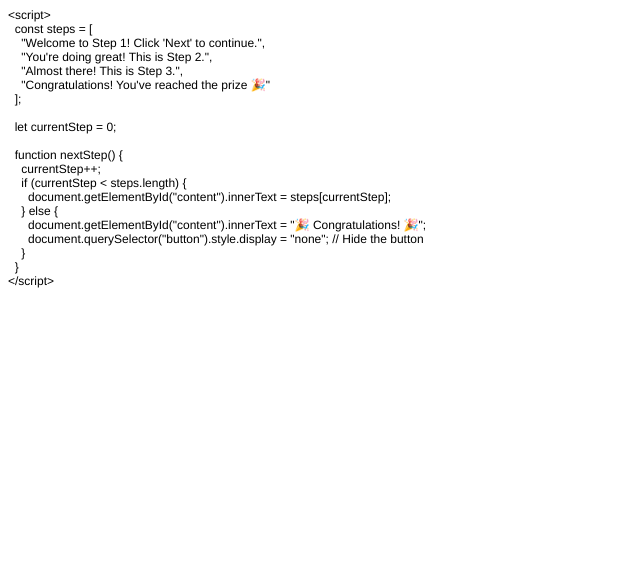
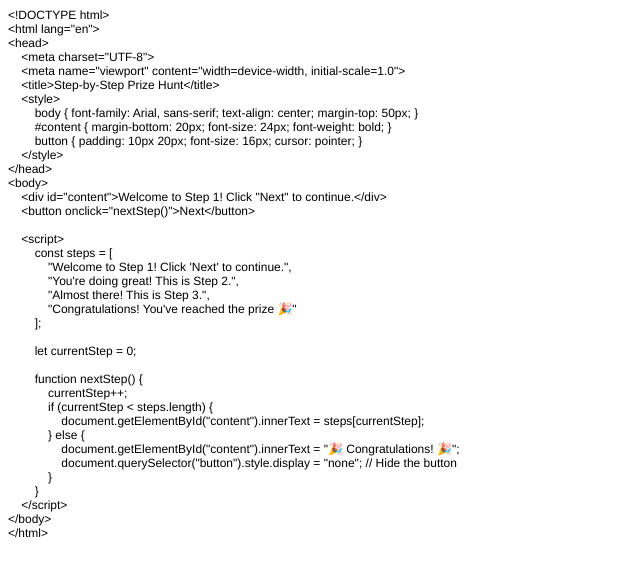
Before and after one commit to Christosy/Keishabecky, a plain HTML site: page index.html in a window 1280 px wide. Shown: the whole page, without its empty margins (0-640 px from the left). Drawn offline with Linux system fonts and the light colour scheme.

Commit message:
Add files via upload

```diff
--- a/index.html
+++ b/index.html
@@ -12,25 +12,43 @@
   </style>
 </head>
 <body>
-<p class="p1">&lt;script&gt;</p>
-<p class="p1"><span class="Apple-converted-space">  </span>const steps = [</p>
-<p class="p1"><span class="Apple-converted-space">    </span>"Welcome to Step 1! Click 'Next' to continue.",</p>
-<p class="p1"><span class="Apple-converted-space">    </span>"You're doing great! This is Step 2.",</p>
-<p class="p1"><span class="Apple-converted-space">    </span>"Almost there! This is Step 3.",</p>
-<p class="p1"><span class="Apple-converted-space">    </span>"Congratulations! You've reached the prize 🎉"</p>
-<p class="p1"><span class="Apple-converted-space">  </span>];</p>
+<p class="p1">&lt;!DOCTYPE html&gt;</p>
+<p class="p1">&lt;html lang="en"&gt;</p>
+<p class="p1">&lt;head&gt;</p>
+<p class="p1"><span class="Apple-converted-space">    </span>&lt;meta charset="UTF-8"&gt;</p>
+<p class="p1"><span class="Apple-converted-space">    </span>&lt;meta name="viewport" content="width=device-width, initial-scale=1.0"&gt;</p>
+<p class="p1"><span class="Apple-converted-space">    </span>&lt;title&gt;Step-by-Step Prize Hunt&lt;/title&gt;</p>
+<p class="p1"><span class="Apple-converted-space">    </span>&lt;style&gt;</p>
+<p class="p1"><span class="Apple-converted-space">        </span>body { font-family: Arial, sans-serif; text-align: center; margin-top: 50px; }</p>
+<p class="p1"><span class="Apple-converted-space">        </span>#content { margin-bottom: 20px; font-size: 24px; font-weight: bold; }</p>
+<p class="p1"><span class="Apple-converted-space">        </span>button { padding: 10px 20px; font-size: 16px; cursor: pointer; }</p>
+<p class="p1"><span class="Apple-converted-space">    </span>&lt;/style&gt;</p>
+<p class="p1">&lt;/head&gt;</p>
+<p class="p1">&lt;body&gt;</p>
+<p class="p1"><span class="Apple-converted-space">    </span>&lt;div id="content"&gt;Welcome to Step 1! Click "Next" to continue.&lt;/div&gt;</p>
+<p class="p1"><span class="Apple-converted-space">    </span>&lt;button onclick="nextStep()"&gt;Next&lt;/button&gt;</p>
 <p class="p2"><br></p>
-<p class="p1"><span class="Apple-converted-space">  </span>let currentStep = 0;</p>
+<p class="p1"><span class="Apple-converted-space">    </span>&lt;script&gt;</p>
+<p class="p1"><span class="Apple-converted-space">        </span>const steps = [</p>
+<p class="p1"><span class="Apple-converted-space">            </span>"Welcome to Step 1! Click 'Next' to continue.",</p>
+<p class="p1"><span class="Apple-converted-space">            </span>"You're doing great! This is Step 2.",</p>
+<p class="p1"><span class="Apple-converted-space">            </span>"Almost there! This is Step 3.",</p>
+<p class="p1"><span class="Apple-converted-space">            </span>"Congratulations! You've reached the prize 🎉"</p>
+<p class="p1"><span class="Apple-converted-space">        </span>];</p>
 <p class="p2"><br></p>
-<p class="p1"><span class="Apple-converted-space">  </span>function nextStep() {</p>
-<p class="p1"><span class="Apple-converted-space">    </span>currentStep++;</p>
-<p class="p1"><span class="Apple-converted-space">    </span>if (currentStep &lt; steps.length) {</p>
-<p class="p1"><span class="Apple-converted-space">      </span>document.getElementById("content").innerText = steps[currentStep];</p>
-<p class="p1"><span class="Apple-converted-space">    </span>} else {</p>
-<p class="p1"><span class="Apple-converted-space">      </span>document.getElementById("content").innerText = "🎉 Congratulations! 🎉";</p>
-<p class="p1"><span class="Apple-converted-space">      </span>document.querySelector("button").style.display = "none"; // Hide the button</p>
-<p class="p1"><span class="Apple-converted-space">    </span>}</p>
-<p class="p1"><span class="Apple-converted-space">  </span>}</p>
-<p class="p1">&lt;/script&gt;</p>
+<p class="p1"><span class="Apple-converted-space">        </span>let currentStep = 0;</p>
+<p class="p2"><br></p>
+<p class="p1"><span class="Apple-converted-space">        </span>function nextStep() {</p>
+<p class="p1"><span class="Apple-converted-space">            </span>currentStep++;</p>
+<p class="p1"><span class="Apple-converted-space">            </span>if (currentStep &lt; steps.length) {</p>
+<p class="p1"><span class="Apple-converted-space">                </span>document.getElementById("content").innerText = steps[currentStep];</p>
+<p class="p1"><span class="Apple-converted-space">            </span>} else {</p>
+<p class="p1"><span class="Apple-converted-space">                </span>document.getElementById("content").innerText = "🎉 Congratulations! 🎉";</p>
+<p class="p1"><span class="Apple-converted-space">                </span>document.querySelector("button").style.display = "none"; // Hide the button</p>
+<p class="p1"><span class="Apple-converted-space">            </span>}</p>
+<p class="p1"><span class="Apple-converted-space">        </span>}</p>
+<p class="p1"><span class="Apple-converted-space">    </span>&lt;/script&gt;</p>
+<p class="p1">&lt;/body&gt;</p>
+<p class="p1">&lt;/html&gt;</p>
 </body>
 </html>
```
